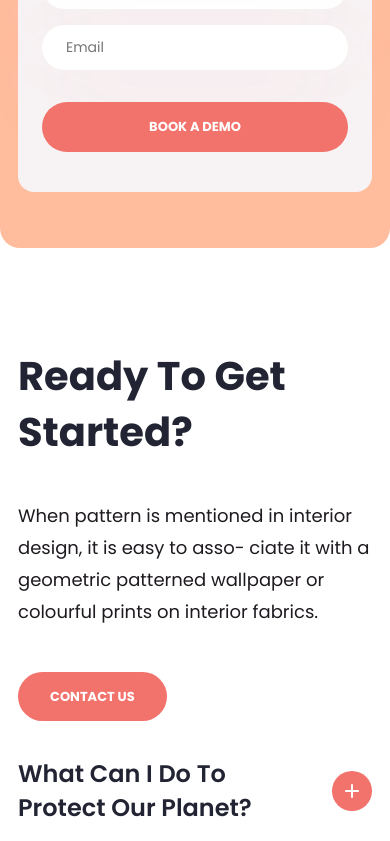
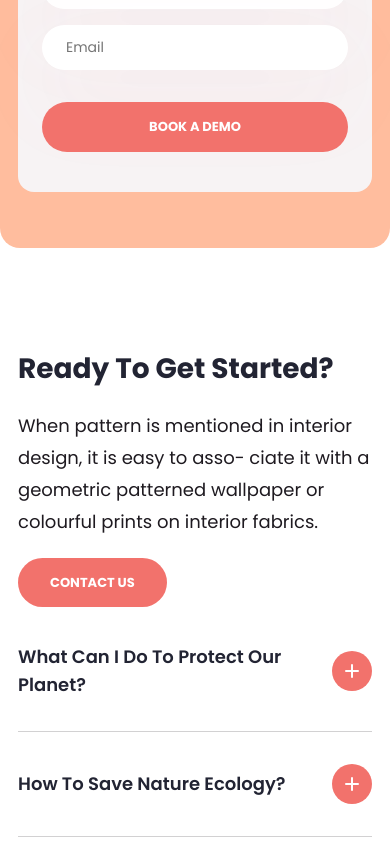
Before and after one commit to MaxWalex/rootz, a React (Create React App) app: page / in a window 390 px wide. Shown: the part 2464-3305 px from the top of the page. Built offline with nearby package versions, Linux system fonts and the light colour scheme.

Commit message:
adaptive mob

```diff
--- a/src/components/getStarted/getStarted.scss
+++ b/src/components/getStarted/getStarted.scss
@@ -105,3 +105,26 @@
         margin-top: 48px;
     }
 }
+
+@media (max-width: 500px) {
+    .get_started {
+        h2 {
+            font-size: 28px;
+            line-height: 150%;
+        }
+    }
+    .get_started-left p {
+        margin: 20px 0 32px;
+    }
+    .get_started-right {
+        margin-top: 48px;
+        h3 {
+            font-size: 18px;
+            line-height: 28px;
+        }
+    }
+    .get_started-item_content {
+        font-size: 15px;
+        line-height: 175%;
+    }
+}
```
